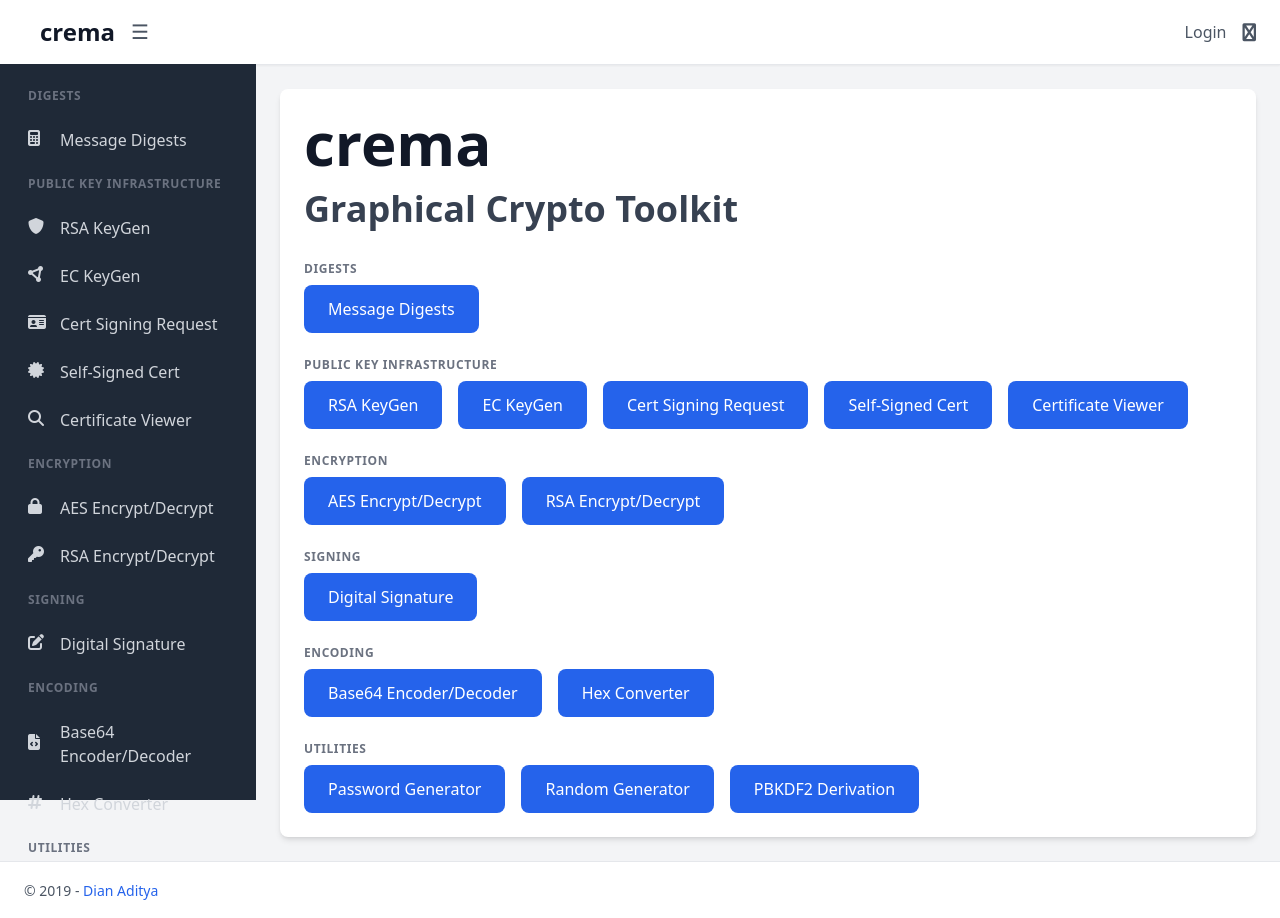
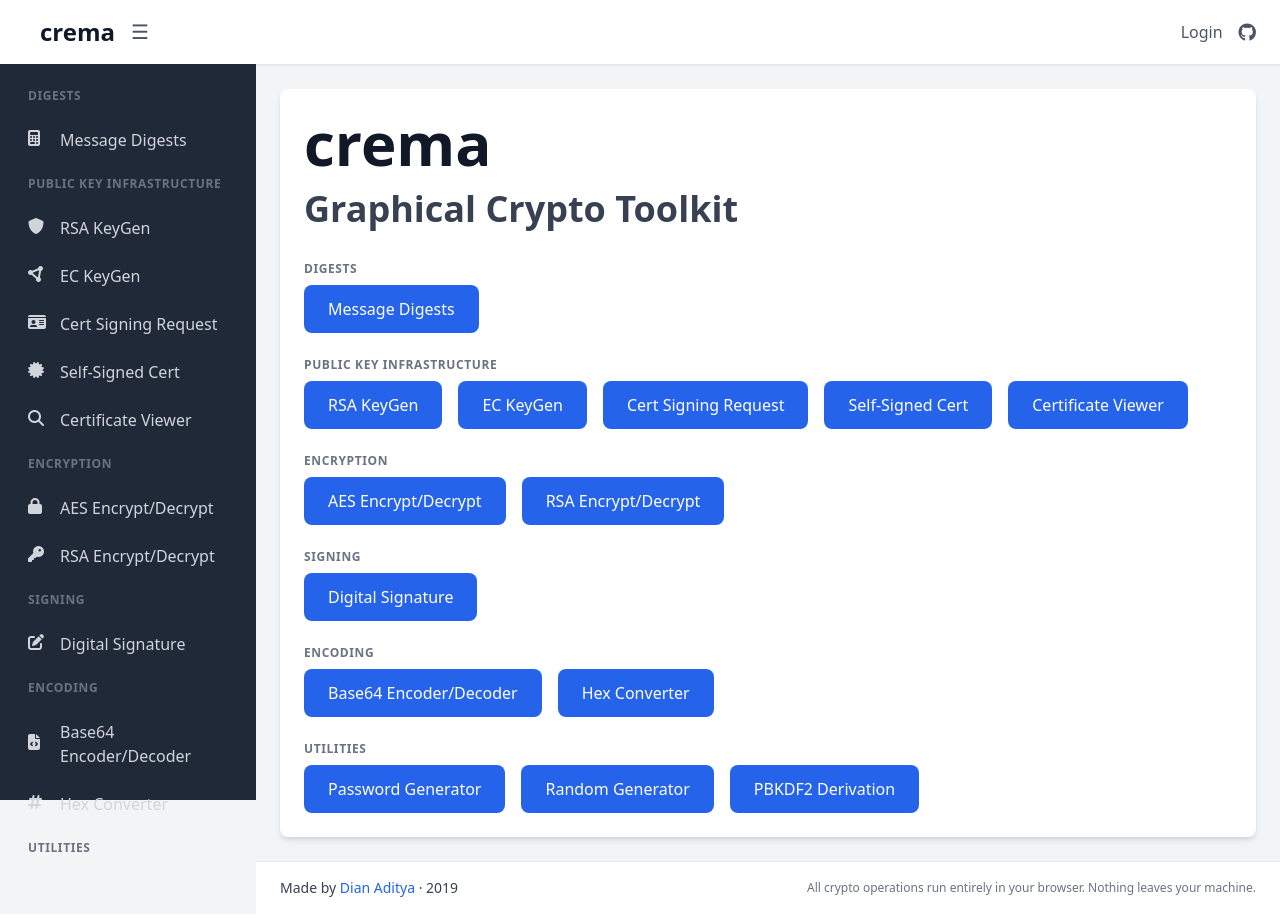
Before and after one commit to dianw/crema, a Nuxt app: page / in a window 1280 px wide. Built offline with nearby package versions, Linux system fonts and the light colour scheme; no server answers.

Commit message:
feat: update layout and styles for footer and header, replace favicon.ico with SVG

```diff
--- a/assets/css/style.scss
+++ b/assets/css/style.scss
@@ -33,11 +33,13 @@ body {
   }
 
   // Main content adjustment for minimized sidebar
-  body.sidebar-minimized main {
+  body.sidebar-minimized main,
+  body.sidebar-minimized footer {
     margin-left: 4rem;
   }
 
-  body:not(.sidebar-minimized) main {
+  body:not(.sidebar-minimized) main,
+  body:not(.sidebar-minimized) footer {
     margin-left: 16rem; /* 256px / 16px = 16rem (w-64) */
   }
 
@@ -65,7 +67,7 @@ body {
     display: block !important;
   }
 
-  main {
+  main, footer {
     margin-left: 0 !important;
   }
 }
--- a/components/Footer.vue
+++ b/components/Footer.vue
@@ -1,8 +1,13 @@
 <template>
   <footer class="bg-white border-t border-gray-200 px-6 py-4">
-    <span class="text-gray-600 text-sm">
-      &copy; {{ new Date().getFullYear() }} - <a href="https://github.com/dianw" target="_blank" class="text-blue-600 hover:text-blue-800">Dian Aditya</a>
-    </span>
+    <div class="flex flex-col sm:flex-row items-center justify-between gap-2">
+      <span class="text-gray-700 text-sm font-medium">
+        Made by <a href="https://github.com/dianw" target="_blank" class="text-blue-600 hover:text-blue-800 font-medium">Dian Aditya</a> · {{ new Date().getFullYear() }}
+      </span>
+      <span class="text-gray-500 text-xs">
+        All crypto operations run entirely in your browser. Nothing leaves your machine.
+      </span>
+    </div>
   </footer>
 </template>
 <script setup lang="ts">
--- a/components/Header.vue
+++ b/components/Header.vue
@@ -28,7 +28,7 @@
           target="_blank"
           class="text-gray-600 hover:text-gray-900 transition-colors"
         >
-          <i class="fa fa-github text-lg"/>
+          <i class="fab fa-github text-lg"/>
         </a>
       </div>
     </nav>
--- a/nuxt.config.ts
+++ b/nuxt.config.ts
@@ -13,7 +13,7 @@ export default defineNuxtConfig({
         { name: 'description', content: 'Graphical Crypto Toolkit' }
       ],
       link: [
-        { rel: 'icon', type: 'image/x-icon', href: '/favicon.ico' },
+        { rel: 'icon', type: 'image/svg+xml', href: '/favicon.svg' },
         {
           rel: 'stylesheet',
           href: 'https://cdnjs.cloudflare.com/ajax/libs/font-awesome/6.4.0/css/all.min.css',
```
Also changed, not shown: public/favicon.svg (added), 1 other file (tests, documents, lock files or other folders).
